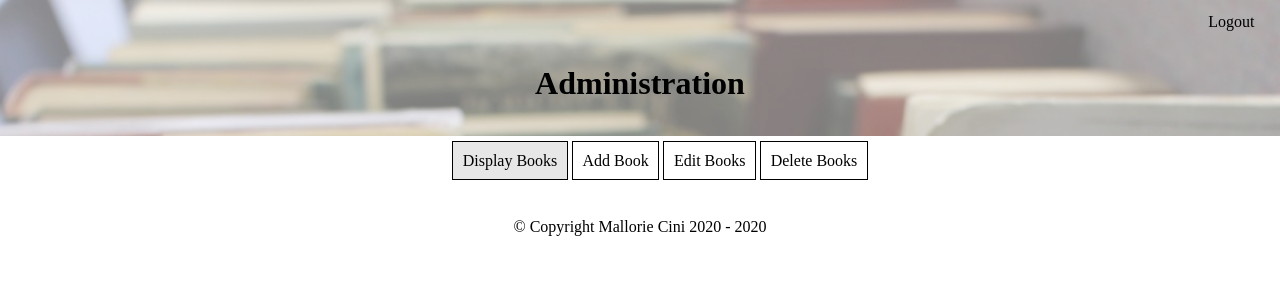
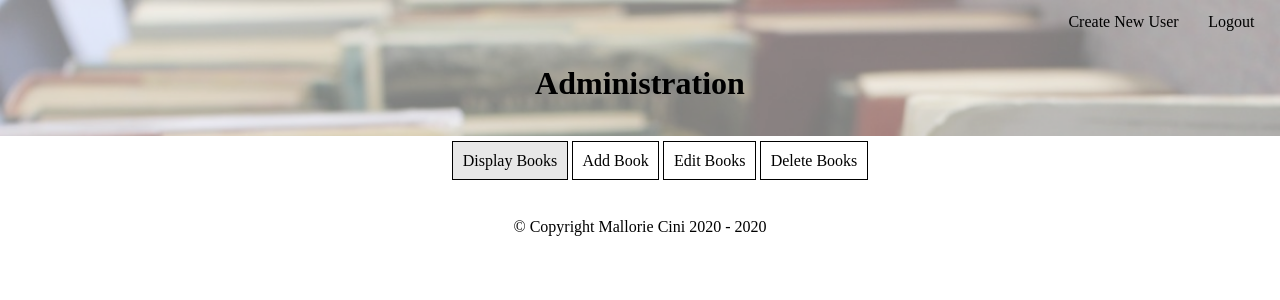
Before and after one commit to theavidcoder24/booksProject, a PHP site: page /homepage.php in a window 1280 px wide. Shown: the top 300 px of the page. Run offline with PHP 8.4, Linux system fonts and the light colour scheme; data that the repository does not hold is empty.

Commit message:
commit register

```diff
--- a/homepage.php
+++ b/homepage.php
@@ -12,10 +12,11 @@
    <body>
        <header>
            <div class="userForm">
+               <a href="view/pages/register.html">Create New User</a>
                <a href="model/logout.php">Logout</a>
                <!-- Welcome user) -->
                <?php
-                if(!empty($_GET['message'])) {
+                if (!empty($_GET['message'])) {
                     $theMessage = $_GET['message'];
                     echo $theMessage;
                 }
@@ -35,9 +36,9 @@
        </nav>
        <main>
            <div id="displayDatabase">
-              <?php
-              require("model/displayBooks.php");
-              ?>
+               <?php
+                require("model/displayBooks.php");
+                ?>
            </div>
        </main>
        <footer>
--- a/view/pages/register.html
+++ b/view/pages/register.html
@@ -13,7 +13,6 @@
     <header>
         <div class="userForm">
             <a href="../../index.php">Login</a>
-            <a href="../../model/logout.php">Logout</a>
         </div>
         <div id="adminTitle">
             <h1>Administration</h1>
```
